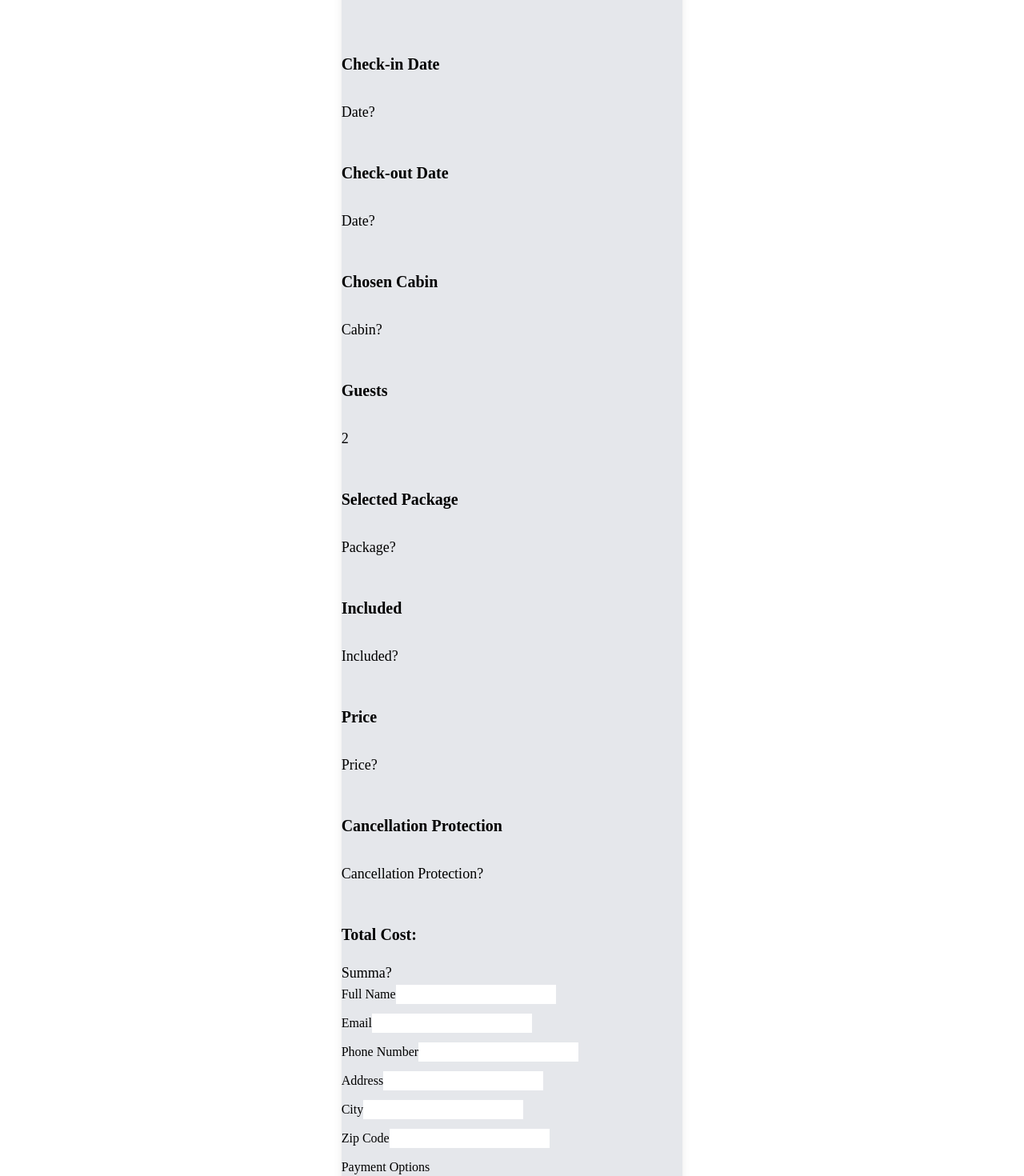
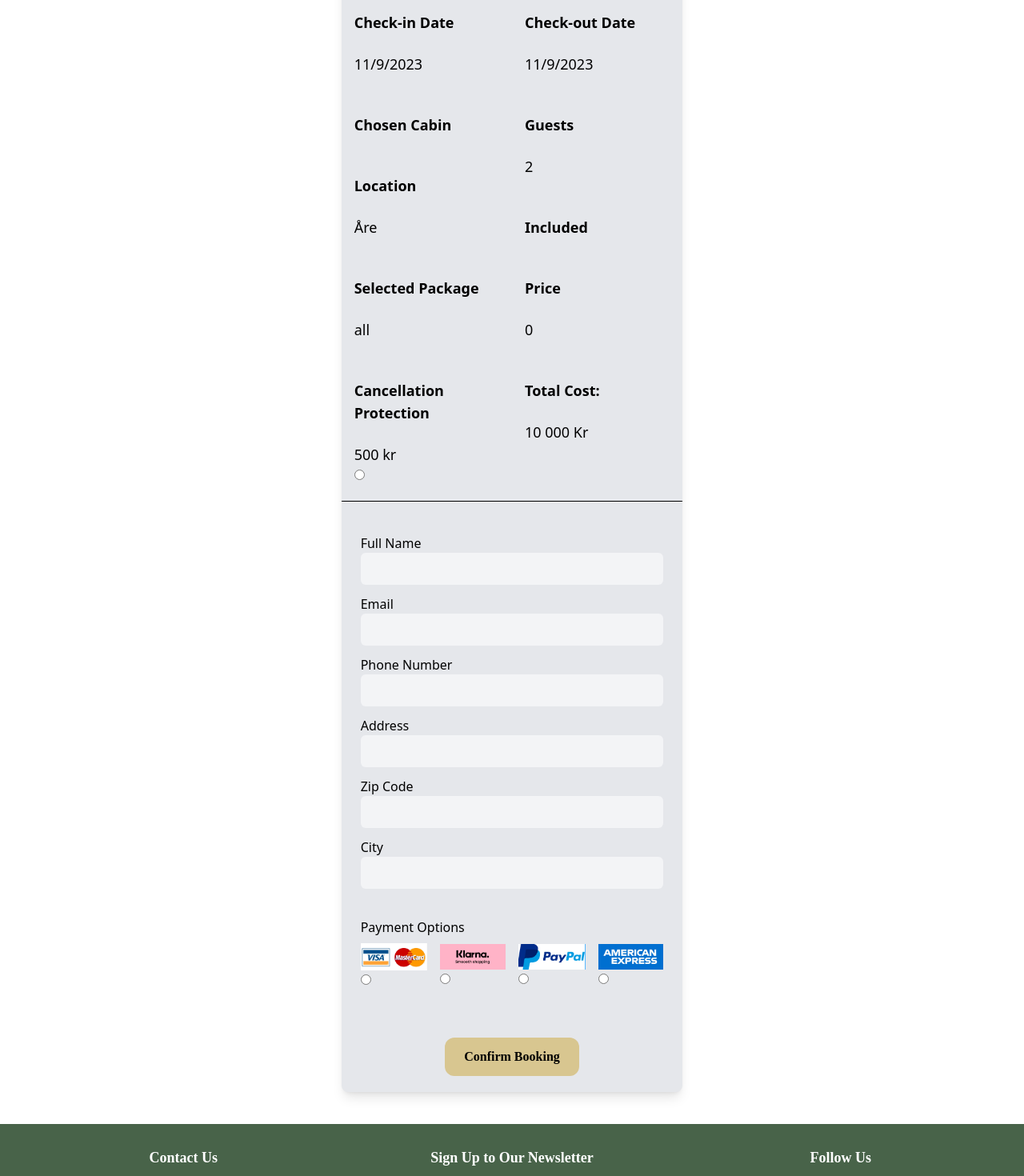
Before and after one commit to ulrikaha/Front-end-project-v1, a Next.js app: page /booking in a window 1280 px wide. Shown: the part 300-1770 px from the top of the page at 80% size. Built offline with nearby package versions, Linux system fonts and the light colour scheme.

Commit message:
added bookingContext

```diff
--- a/app/cabins/[id]/page.tsx
+++ b/app/cabins/[id]/page.tsx
@@ -74,7 +74,7 @@ export default function CabinPage({ params }: { params: { id: string } }) {
             <div className="absolute top-5 right-0 w-[30%] flex items-center justify-center text-center font-lora text-lg font-bold border rounded-xl shadow-lg bg-white mt-3 mr-3">
               {cabin.category}
             </div>
-            <Reserve />
+            <Reserve  selectedPackage={cabin} />
             <Facilities />
             <div className="p-4">
             <div className=" <div className='flex flex-wrap justify-around items-start w-11/12 mx-auto mt-12 bg-grey-100 p-4 border rounded shadow-lg font-lora'>">
--- a/app/dashboard/page.tsx
+++ b/app/dashboard/page.tsx
@@ -1,9 +1,9 @@
-import NavbarGreen from "@/components/NavbarGreen";
+
 import UserInfo from "@/components/UserInfo";
 
 //den här navbaren borde ha en logout knapp i navbar och ta bort register o login.
 
 export default function Dashboard() {
-  return <> <NavbarGreen /> <UserInfo />;
+  return <>  <UserInfo />;
   </>
 }
--- a/app/layout.tsx
+++ b/app/layout.tsx
@@ -1,5 +1,6 @@
 import { AuthProvider } from './Providers'
 import { SearchProvider } from '../context/SearchContext'
+import { BookingDetailsContextProvider } from '@/context/BookingDetailsContext'
 import type { Metadata } from 'next'
 import './globals.css'
 import Footer from '@/components/Footer'
@@ -23,9 +24,11 @@ export default function RootLayout({
       <body>
         <AuthProvider>
         <SearchProvider>
+          <BookingDetailsContextProvider>
           <NavbarGreen />
             {children}
             <Footer />
+          </BookingDetailsContextProvider>
             </SearchProvider>
         </AuthProvider>
       </body>
--- a/components/BookingInformation.tsx
+++ b/components/BookingInformation.tsx
@@ -1,85 +1,105 @@
 'use client'
 
-
+import { useSearchContext } from "@/context/SearchContext";
+import { useBookingDetailsContext } from "@/context/BookingDetailsContext";
 import { useState } from "react";
 
     function BookingInformation() {
+    const { startDate, endDate, selectedPackage } = useSearchContext();
+    const { bookingDetails } = useBookingDetailsContext()
     const [paymentOption, setPaymentOption] = useState("");
 
-    const handlePaymentOptionChange = (event: React.ChangeEvent<HTMLInputElement>) => {
-    setPaymentOption(event.target.value);
-    };
+
 
 
 
     return (
-            <div className="grid place-items-center mt-10">
+        <div className="grid place-items-center mt-10 mb-10">
         <div className="w-3/2 lg:w-1/2 xl:w-1/3 2xl:w-1/4 min-h-[50vh] bg-gray-200 shadow-lg rounded-lg border-t-12">
           <div className="w-full bg-custom-green rounded-t-lg flex py-6 -mt-3">
             <p className="text-white text-l font-bold font-lora text-left ml-3">Booking Information</p>
           </div>
 
-        <div className="mt-6 font-lora pt-7">
-        <h2 className="text-xl font-bold mt-12">Check-in Date</h2>
-        <p className="text-lg mt-8">Date?</p> {/* This should be the check-in date*/}
+          <div className="flex">
+            <div className="w-1/2 px-4">
+              <h2 className="text-lg font-bold mt-12">Check-in Date</h2>
+              <p className="text-lg mt-6">{startDate.toLocaleDateString()}</p>
 
-        <h2 className="text-xl font-bold mt-12">Check-out Date</h2> {/* This should be the check-out date*/}
-        <p className="text-lg mt-8">Date?</p>
+              <h2 className="text-lg font-bold mt-12">Chosen Cabin</h2>
+              <p className="text-lg mt-6">{bookingDetails.cabinName}</p>
 
-        <h2 className="text-xl font-bold mt-12">Chosen Cabin</h2>
-        <p className="text-lg mt-8">Cabin?</p> {/* This should be the cabin name*/}
+              <h2 className="text-lg font-bold mt-12">Location</h2>
+              <p className="text-lg mt-6">Åre</p>
 
-        <h2 className="text-xl font-bold mt-12">Guests</h2>
-        <p className="text-lg mt-8">2</p>
+              <h2 className="text-lg font-bold mt-12">Selected Package</h2>
+              <p className="text-lg mt-6">{selectedPackage}</p>
 
-        <h2 className="text-xl font-bold mt-12">Selected Package</h2>
-        <p className="text-lg mt-8">Package?</p> {/* This should be the selected package*/}
-
-        <h2 className="text-xl font-bold mt-12">Included</h2>
-        <p className="text-lg mt-8">Included?</p> {/* This should be the included from backend*/}
-
-        <h2 className="text-xl font-bold mt-12">Price</h2>
-        <p className="text-lg mt-8">Price?</p> {/* This should be the price*/}
-
-        <h2 className="text-xl font-bold mt-12">Cancellation Protection</h2>
-        <p className="text-lg mt-8">Cancellation Protection?</p> {/* This should be the cancellation protection*/}
-
-        <h2 className="text-xl font-bold mt-12">Total Cost:</h2>
-        <p className="text-lg mt-5">Summa?</p> {/* This should be the total amount*/}
-
-        <hr className="w-full bg-black" />
-
-        <form className="flex flex-col gap-3">
-        <div>
-        <label htmlFor="name">Full Name</label>
-        <input type="text" id="name" name="name" required />
+              <h2 className="text-lg font-bold mt-12">Cancellation Protection</h2>
+              <p className="text-lg mt-6">500 kr</p>
+              <input type="radio" id="cancel-protection" name="candel-protection" value="cancel-protection" />
             </div>
 
-        <div>
-            <label htmlFor="email">Email</label>
-            <input type="email" id="email" name="email" required className="bg-grey-100"/>
+            <div className="w-1/2 px-4">
+              <h2 className="text-lg font-bold mt-12">Check-out Date</h2>
+              <p className="text-lg mt-6">{endDate.toLocaleDateString()}</p>
+
+              <h2 className="text-lg font-bold mt-12">Guests</h2>
+              <p className="text-lg mt-6">2</p>
+
+              <h2 className="text-lg font-bold mt-12">Included</h2>
+              <p className="text-lg mt-6">{bookingDetails.included}</p>
+
+              <h2 className="text-lg font-bold mt-12">Price</h2>
+              <p className="text-lg mt-6">{ bookingDetails.price}</p>
+
+              <h2 className="text-lg font-bold mt-12">Total Cost:</h2>
+              <p className="text-lg mt-6">10 000 Kr</p>
             </div>
-            <div>
-             <label htmlFor="phone">Phone Number</label>
-            <input type="tel" id="phone" name="phone" required />
-            </div>
-        <div>
-            <label htmlFor="address">Address</label>
-            <input type="text" id="address" name="address" required />
-            </div>
-            <div>
-            <label htmlFor="city">City</label>
-            <input type="text" id="city" name="city" required />
-            </div>
-                <div>
-            <label htmlFor="zip">Zip Code</label>
-            <input type="text" id="zip" name="zip" required />
           </div>
 
-                        <div>
+          <div className="border-t border-black my-4 mt-5 mb-10"></div>
+
+          <form className="flex flex-col gap-3 ml-6 mr-6">
+            <div className="flex flex-col">
+              <label htmlFor="name">Full Name</label>
+              <input type="text" id="name" name="name" required className="bg-gray-100 rounded-md p-2" />
+            </div>
+
+            <div className="flex flex-col">
+              <label htmlFor="email">Email</label>
+              <input type="email" id="email" name="email" required className="bg-gray-100 rounded-md p-2" />
+            </div>
+
+            <div className="flex flex-col">
+              <label htmlFor="phone">Phone Number</label>
+              <input type="tel" id="phone" name="phone" required className="bg-gray-100 rounded-md p-2" />
+            </div>
+
+            <div className="flex flex-col">
+              <label htmlFor="address">Address</label>
+              <input type="text" id="address" name="address" required className="bg-gray-100 rounded-md p-2" />
+            </div>
+
+
+            <div className="flex flex-col">
+              <label htmlFor="zip">Zip Code</label>
+              <input type="text" id="zip" name="zip" required className="bg-gray-100 rounded-md p-2" />
+            </div>
+
+
+
+            <div className="flex flex-col">
+              <label htmlFor="city">City</label>
+              <input type="text" id="city" name="city" required className="bg-gray-100 rounded-md p-2" />
+            </div>
+
+
+
+
+                <div className="flex flex-col mt-6">
                     <label>Payment Options</label>
                     <div className="flex gap-4 mt-2">
-                             <div>
+                    <div className="flex items-center">
                         <label htmlFor="credit-card">
                             <img src="/imgs/card.png" alt="Credit Card" />
                             <input
@@ -87,12 +107,12 @@ import { useState } from "react";
                                 id="credit-card"
                                 name="payment-option"
                                 value="credit-card"
-                             checked={paymentOption === "credit-card"}
-                            onChange={handlePaymentOptionChange}
+                                required
                             />
                         </label>
                     </div>
-                         <div>
+
+                    <div className="flex items-center">
                         <label htmlFor="klarna">
                             <img src="/imgs/klarna.png" alt="Klarna" />
                             <input
@@ -100,11 +120,13 @@ import { useState } from "react";
                                 id="klarna"
                                 name="payment-option"
                                 value="klarna"
-                            checked={paymentOption === "klarna"}
-                            onChange={handlePaymentOptionChange}
+                                required
                                 />
                         </label>
-                            <div>
+                    </div>
+
+
+               <div className="flex items-center">
                   <label htmlFor="paypal">
                     <img src="/imgs/paypal.png" alt="PayPal" />
                     <input
@@ -112,12 +134,12 @@ import { useState } from "react";
                       id="paypal"
                       name="payment-option"
                       value="paypal"
-                                checked={paymentOption === "paypal"}
-                                onChange={handlePaymentOptionChange}
+                      required
                     />
                   </label>
                 </div>
-                                <div>
+
+                <div className="flex items-center">
                   <label htmlFor="amex">
                     <img src="/imgs/amex.png" alt="Amex" />
                     <input
@@ -125,24 +147,23 @@ import { useState } from "react";
                       id="amex"
                       name="payment-option"
                       value="amex"
-                                    checked={paymentOption === "amex"}
-                                    onChange={handlePaymentOptionChange}
+                      required
                      />
                   </label>
                 </div>
               </div>
             </div>
-                             </div>
-<button type="submit" className="bg-custom-yellow text-black py-2 px-4 rounded-lg mt-6 font-lora">
+
+
+            <div className="flex justify-center mt-6 mb-5">
+              <button type="submit" className="bg-custom-yellow font-bold text-black py-3 px-6 rounded-xl mt-6 font-lora mx-auto">
                 Confirm Booking
               </button>
-
+                </div>
             </form>
-
+        </div>
     </div>
 
-                                </div>
-                            </div>
     );
   }
 
--- a/components/Footer.tsx
+++ b/components/Footer.tsx
@@ -57,7 +57,7 @@ const Footer = () => {
                 <div>
                     <div className="flex justify-center">
                         <div>
-                            <img className="h-40" src="./imgs/logo-1.png" alt="Logo" />
+                            <img className="h-40" src="/imgs/logo-1.png" alt="Logo" />
                         </div>
                     </div>
                     <div className="flex justify-center text-custom-yellow text-sm mt-2">
--- a/components/Reserve.tsx
+++ b/components/Reserve.tsx
@@ -2,22 +2,62 @@
 
 import { FontAwesomeIcon } from "@fortawesome/react-fontawesome";
 import { faUser } from "@fortawesome/free-solid-svg-icons";
+import { useSearchContext } from "@/context/SearchContext";
+import { useBookingDetailsContext } from "@/context/BookingDetailsContext";
+import { useRouter } from 'next/navigation';
 
-function Reserve() {
-  return (
-    <div className="grid place-items-center mt-12">
-    <div className="shadow-lg p-5 rounded-lg border-t-12 border-custom-green -mt-4">
-        <h2>2 x</h2>
-        <FontAwesomeIcon icon={faUser} style={{color: "#000000",}} />
-        {/* <h2>{selected category}</h2> */}
-        {/* <h2>check in</h2> */}
-        {/* <h2>check out</h2> */}
-        {/* <h2>{selectedPackage.price}</h2> */}
 
-        <button className="bg-custom-yellow font-lora font-bold rounded-lg shadow-lg py-2 px-4 mt-5">Reserve</button>
-</div>
-</div>
-  )
+
+interface ReserveProps {
+    selectedPackage: Package;
 }
 
-export default Reserve
+function Reserve({ selectedPackage }: ReserveProps) {
+    const { startDate, endDate, updateSearchCriteria } = useSearchContext();
+    const router = useRouter();
+    const { setBookingDetails } = useBookingDetailsContext();
+
+    const handleReserveClick = () => {
+        // Save reservation details in the context
+    updateSearchCriteria(startDate, endDate, selectedPackage.category);
+
+       // Set the booking details in the BookingDetailsContext
+       setBookingDetails({
+        price: selectedPackage.price,
+        included: selectedPackage.included,
+        cabinName: selectedPackage.cabinName,
+      });
+        // Navigate to the booking page
+    router.push('/booking');
+};
+
+
+    return (
+        <div className="grid place-items-center mt-12 font-lora">
+        <div className="shadow-lg p-5 rounded-lg border-t-12 border-custom-green -mt-4">
+              <div className="flex items-center font-bold mb-2 mt-4">
+                <h2 className="mr-2">2 x</h2>
+                    <FontAwesomeIcon icon={faUser} style={{ color: "#000000" }} />
+                    </div>
+             <h2 className="font-bold mb-3">Check in: {startDate.toLocaleDateString()}</h2>
+            <h2 className="font-bold mb-3">Check out: {endDate.toLocaleDateString()}</h2>
+            <h2 className="font-bold mb-3">Chosen Package: {selectedPackage.category}</h2>
+            <h2 className="font-bold mb-3">Cabin Name: {selectedPackage.cabinName}</h2>
+            <h2 className="font-bold mb-3">Included: {selectedPackage.included.join( ', ')}</h2>
+
+            <h2 className="font-bold mb-2">Price: {selectedPackage.price} Kr</h2>
+
+           <div className="flex place-items-center">
+            <button
+          className="bg-custom-yellow font-lora font-bold rounded-lg shadow-lg py-2 px-6 mt-6 ml-8"
+          onClick={handleReserveClick}
+        >
+          Reserve
+        </button>
+        </div>
+        </div>
+    </div>
+    );
+}
+
+    export default Reserve;
--- /dev/null
+++ b/context/BookingDetailsContext.tsx
@@ -0,0 +1,43 @@
+'use client';
+
+import { createContext, useContext, ReactNode, useState } from 'react';
+
+interface BookingDetailsContextProps {
+  children: ReactNode;
+}
+
+interface BookingDetails {
+  price: number;
+  included: string[];
+  cabinName: string;
+}
+
+interface BookingDetailsContextValue {
+  bookingDetails: BookingDetails;
+  setBookingDetails: (details: BookingDetails) => void;
+}
+
+const BookingDetailsContext = createContext<BookingDetailsContextValue | undefined>(undefined);
+
+export const useBookingDetailsContext = () => {
+  const context = useContext(BookingDetailsContext);
+  if (!context) {
+    throw new Error('useBookingDetailsContext must be used within a BookingDetailsContextProvider');
+  }
+  return context;
+};
+
+export const BookingDetailsContextProvider = ({ children }: BookingDetailsContextProps) => {
+  const [bookingDetails, setBookingDetails] = useState<BookingDetails>({
+    price: 0,
+    included: [],
+    cabinName: '',
+  });
+
+  const value: BookingDetailsContextValue = {
+    bookingDetails,
+    setBookingDetails,
+  };
+
+  return <BookingDetailsContext.Provider value={value}>{children}</BookingDetailsContext.Provider>;
+};
```
Also changed, not shown: components/CabinCard.tsx (+7 -5 lines). Lines whose indentation alone changed are shown as unchanged.
